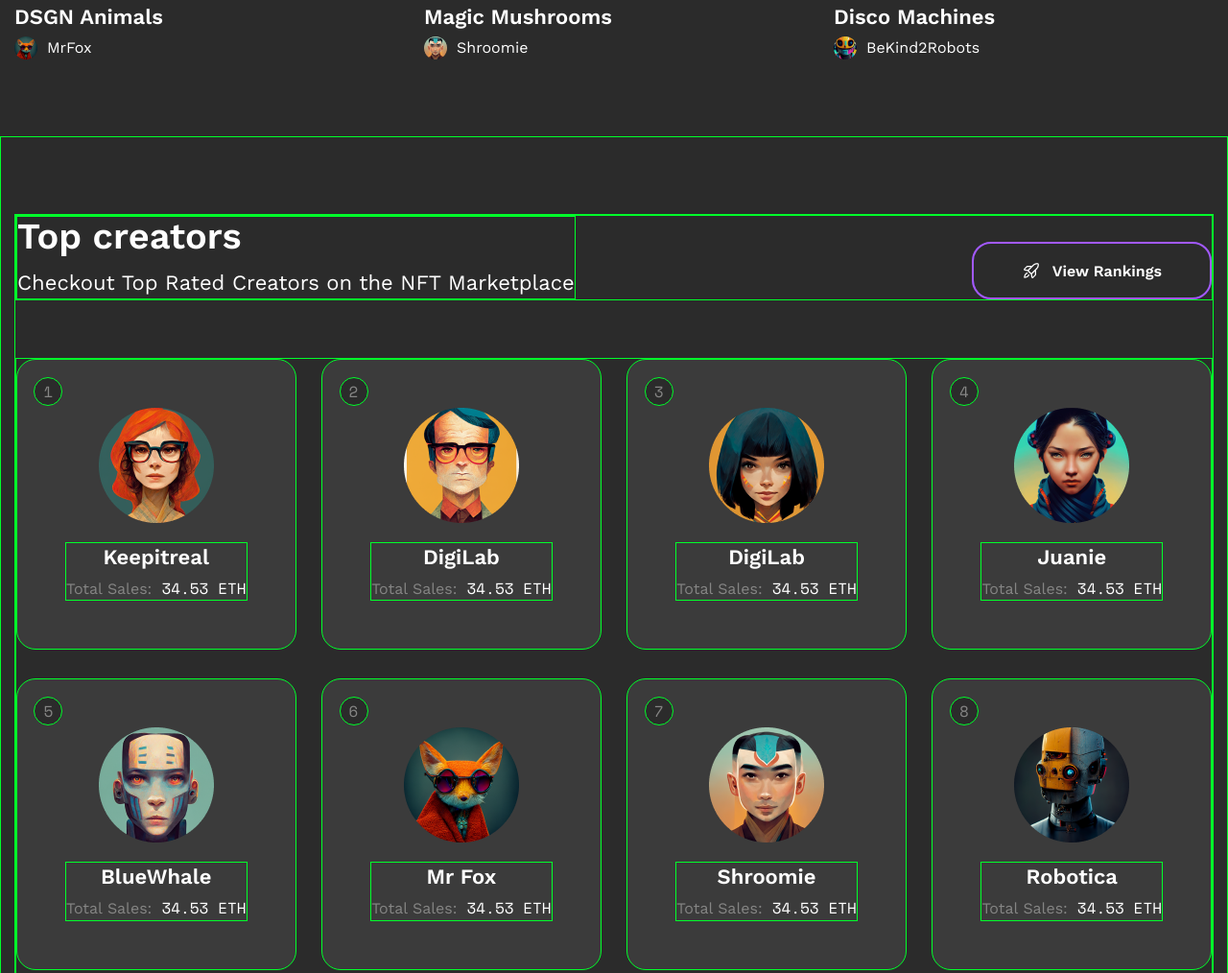
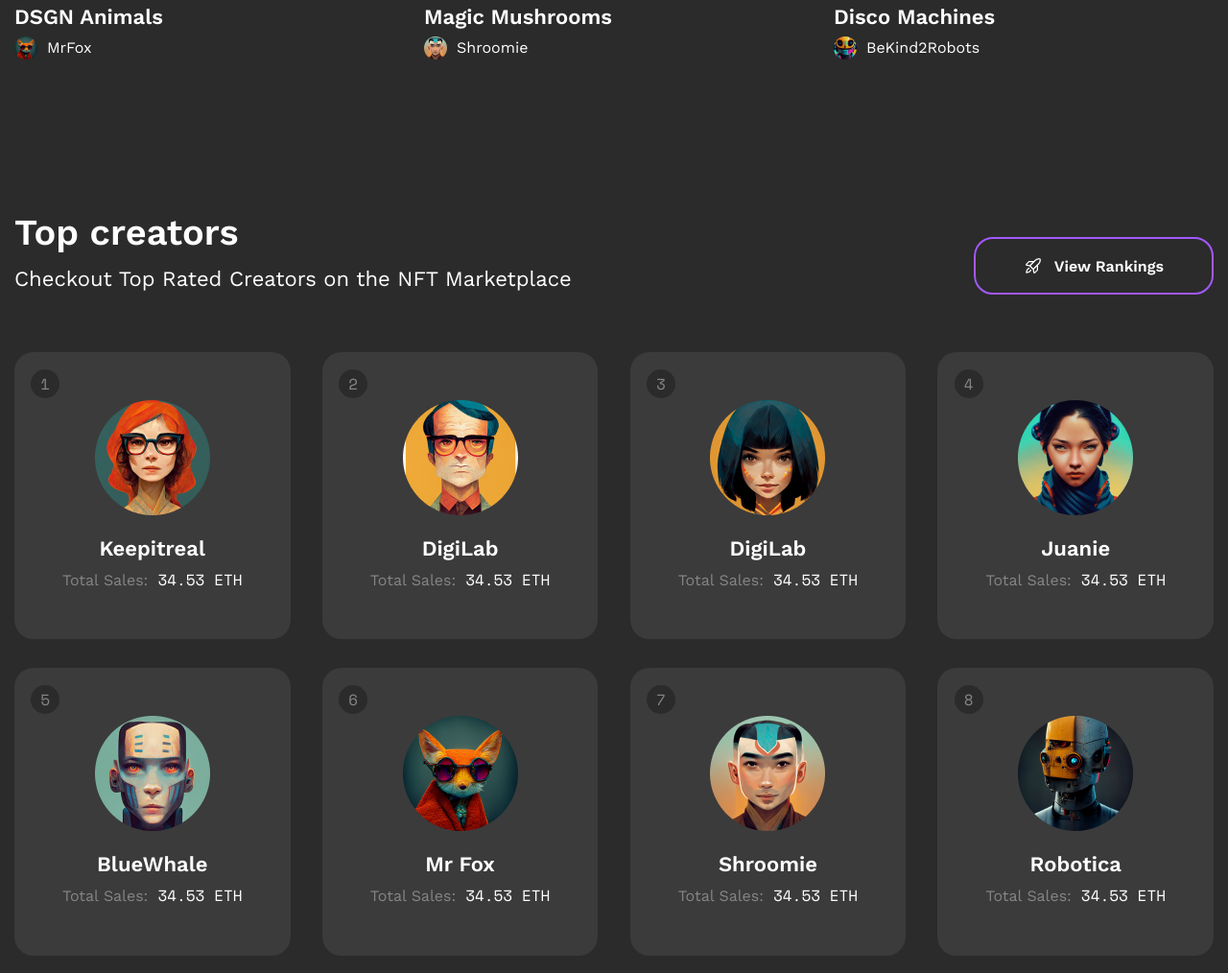
Before and after one commit to MeriM12/NFTmarketplace, a plain HTML site: page index.html in a window 1280 px wide. Shown: the part 1615-2629 px from the top of the page at 96% size. Drawn offline with nearby package versions, Linux system fonts and the light colour scheme.

Commit message:
remove borders

```diff
--- a/style.css
+++ b/style.css
@@ -432,7 +432,7 @@ nav ul li button p {
 .top-rated-artists-section {
   width: 100%;
   height: auto;
-  border: 1px solid rgb(0, 255, 42);
+  /* border: 1px solid rgb(0, 255, 42); */
   background-color: #2b2b2b;
   padding: 80px 0px;
 }
```
